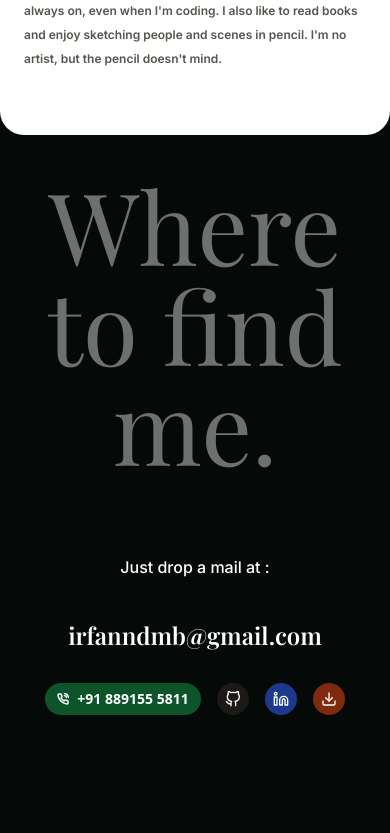
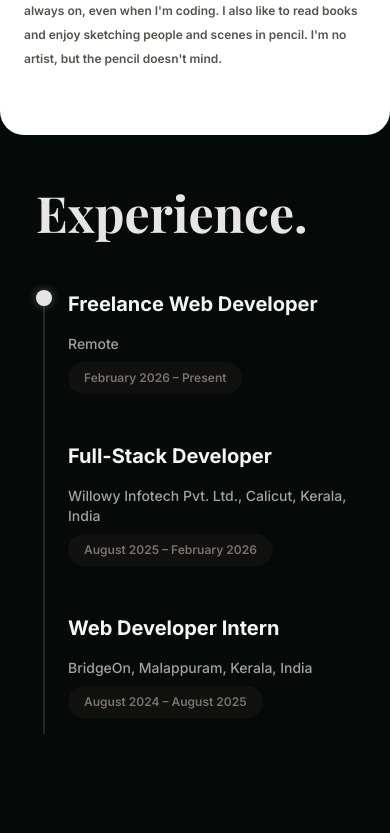
Before and after one commit to MohammedIrfan244/portfolio_next, a Next.js app: page / in a window 390 px wide. Shown: the part 2760-3593 px from the top of the page. Built offline with nearby package versions, Linux system fonts and the light colour scheme.

Commit message:
add : added new experience section

```diff
--- a/src/app/Theme.tsx
+++ b/src/app/Theme.tsx
@@ -5,6 +5,7 @@ import MagneticCursor from "@/component/layout/MagneticCursor";
 import Navbar from "@/component/layout/Navbar";
 import Profile from "@/component/Profile";
 import Projects from "@/component/project/Projects";
+import Experience from "@/component/Experience";
 import { useLenisScroll } from "@/lib/hooks/useLenisScroll";
 import React from "react";
 
@@ -17,6 +18,7 @@ function Theme() {
       <Hero />
       <Projects />
       <Profile />
+      <Experience />
       <Contact />
     </>
   );
--- /dev/null
+++ b/src/component/Experience.tsx
@@ -0,0 +1,129 @@
+"use client";
+import React, { useRef } from "react";
+import { motion, Variants, useScroll, useSpring, useTransform } from "framer-motion";
+import { playfairDisplay, inter } from "@/lib/font";
+
+const experiences = [
+  {
+    id: 1,
+    role: "Freelance Web Developer",
+    company: "Remote",
+    date: "February 2026 – Present",
+  },
+  {
+    id: 2,
+    role: "Full-Stack Developer",
+    company: "Willowy Infotech Pvt. Ltd., Calicut, Kerala, India",
+    date: "August 2025 – February 2026",
+  },
+  {
+    id: 3,
+    role: "Web Developer Intern",
+    company: "BridgeOn, Malappuram, Kerala, India",
+    date: "August 2024 – August 2025",
+  },
+];
+
+const sectionVariants: Variants = {
+  hidden: {
+    opacity: 0,
+    y: 50,
+    filter: "blur(4px)",
+  },
+  visible: {
+    opacity: 1,
+    y: 0,
+    filter: "blur(0px)",
+    transition: {
+      type: "spring",
+      stiffness: 80,
+      damping: 12,
+      mass: 1,
+    },
+  },
+};
+
+function Experience() {
+  const containerRef = useRef<HTMLDivElement>(null);
+  const trackRef = useRef<HTMLDivElement>(null);
+
+  // Track the scroll progress relative to the experience track container
+  const { scrollYProgress } = useScroll({
+    target: trackRef,
+    // "start center" means progress is 0 when the top of trackRef hits center of screen.
+    // "end center" means progress is 1 when bottom of trackRef hits center of screen.
+    offset: ["start center", "end center"],
+  });
+
+  // Wrap the scroll progress in a spring to give it a bouncy feel
+  const springProgress = useSpring(scrollYProgress, {
+    stiffness: 50,
+    damping: 12,
+    mass: 1,
+  });
+
+  // Map the spring 0-1 value to a CSS top percentage (0% to 100%)
+  const dotTop = useTransform(springProgress, [0, 1], ["0%", "100%"]);
+
+  return (
+    <div
+      ref={containerRef}
+      id="experience"
+      className="px-6 md:px-7 lg:px-10 py-10 sm:py-16 md:py-20 w-full text-white"
+    >
+      <div className="w-full overflow-x-hidden hide-scrollbar mb-10 sm:mb-16">
+        <motion.h3
+          initial={{ opacity: 0, y: 50, rotate: -2, scale: 0.9 }}
+          whileInView={{ opacity: 1, y: 0, rotate: 0, scale: 1 }}
+          transition={{ duration: 0.8, type: "spring", bounce: 0.4 }}
+          className={`${playfairDisplay.className} text-[50px] sm:text-[70px] md:text-[90px] lg:text-[100px] text-stone-200 font-bold px-3`}
+        >
+          Experience.
+        </motion.h3>
+      </div>
+
+      <div className="px-3 md:px-10">
+        <div ref={trackRef} className="relative flex">
+          {/* Global Continuous Line */}
+          <div className="absolute left-[7px] md:left-[11px] top-2 bottom-2 w-[2px] bg-stone-800">
+            {/* The Bouncy Scroll-Tracking Dot */}
+            <motion.div
+              style={{ top: dotTop }}
+              className="absolute w-4 h-4 rounded-full bg-stone-200 left-[-7px] -translate-y-1/2 z-10 shadow-[0_0_10px_rgba(255,255,255,0.3)]"
+            />
+          </div>
+
+          <div className="space-y-12 sm:space-y-16 md:space-y-20 flex-1 ml-8 md:ml-12 pb-6">
+            {experiences.map((exp) => (
+              <motion.div
+                key={exp.id}
+                variants={sectionVariants}
+                initial="hidden"
+                whileInView="visible"
+                viewport={{ margin: "-50px" }}
+              >
+                <h4 className={`${inter.className} text-xl sm:text-2xl md:text-3xl font-bold text-stone-100 mb-2`}>
+                  {exp.role}
+                </h4>
+                <div className="flex flex-col sm:flex-row sm:items-center justify-between gap-2 sm:gap-4 mt-4">
+                  <p className={`${inter.className} text-sm sm:text-base md:text-lg text-stone-400 font-medium`}>
+                    {exp.company}
+                  </p>
+                  <motion.p
+                    whileHover={{ scale: 1.05, backgroundColor: "#292524", color: "#f5f5f4" }}
+                    transition={{ type: "spring", stiffness: 400, damping: 10 }}
+                    className={`${inter.className} text-xs sm:text-sm md:text-base text-stone-500 font-semibold px-4 py-2 bg-stone-900/50 rounded-full w-fit cursor-default`}
+                  >
+                    {exp.date}
+                  </motion.p>
+                </div>
+              </motion.div>
+            ))}
+          </div>
+        </div>
+      </div>
+    </div>
+  );
+}
+
+export default Experience;
```
Also changed, not shown: public/site.webmanifest (added).
